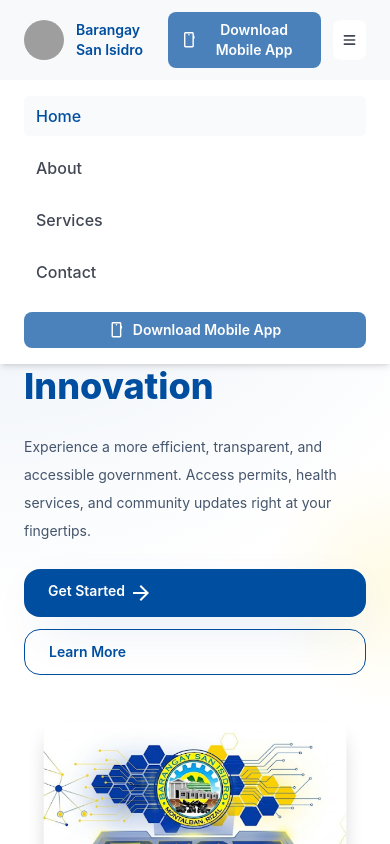
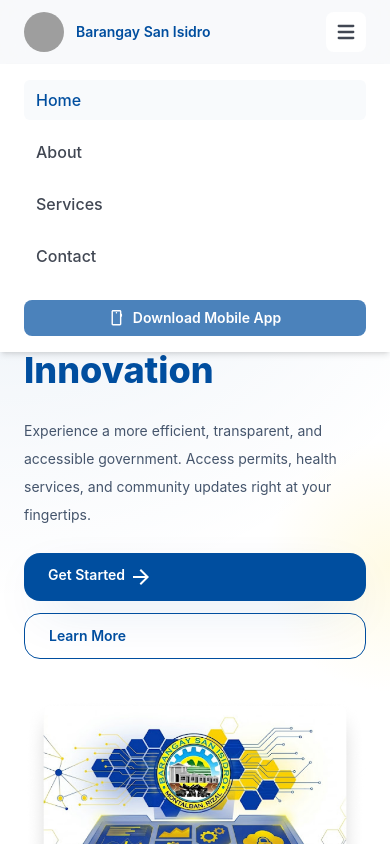
Before and after one commit to BunnyGreat/barangay-website, a React (Vite) app: page / in a window 390 px wide. Both pictures are taken after a click on the button 349 px from the left and 40 px from the top of the page. Shown: the top 844 px of the page. Built offline with nearby package versions, Linux system fonts and the light colour scheme; grey boxes are pictures that could not be loaded.

Commit message:
fix: improve mobile navbar layout and improve image place holder

```diff
--- a/src/components/Navbar/Navbar.tsx
+++ b/src/components/Navbar/Navbar.tsx
@@ -51,15 +51,14 @@ export default function Navbar() {
             <button
               type="button"
               disabled
-              className={`${buttonClassNames.navPrimary} hidden md:inline-flex`}
+              className={`hidden md:inline-flex ${buttonClassNames.navPrimary.replace("inline-flex", "")}`}
             >
               <img src={phoneIcon} alt="Phone icon" className="h-4 w-4" />
               Download Mobile App
             </button>
 
-            {/* Mobile menu button */}
             <button
-              className="md:hidden inline-flex items-center justify-center rounded-lg p-2 text-slate-700 hover:bg-slate-100 z-50 bg-white"
+              className="inline-flex md:hidden items-center justify-center rounded-lg p-2 text-slate-700 hover:bg-slate-100 z-50 bg-white"
               aria-label="Toggle menu"
               aria-expanded={open}
               onClick={() => setOpen((s) => !s)}
@@ -91,7 +90,11 @@ export default function Navbar() {
                   </NavLink>
                 ))}
 
-                <button disabled className={buttonClassNames.navPrimaryFull}>
+                <button
+                  type="button"
+                  disabled
+                  className={`${buttonClassNames.navPrimaryFull} mt-3`}
+                >
                   <img src={phoneIcon} alt="Phone" className="h-4 w-4" />
                   Download Mobile App
                 </button>
--- a/src/components/OfficialsSection/OfficialsSection.tsx
+++ b/src/components/OfficialsSection/OfficialsSection.tsx
@@ -1,5 +1,5 @@
 import { bgClassNames, textClassNames } from "../../utils/constants";
-import officialImage from "../../assets/images/officials/1.jpg";
+import officialImage from "../../assets/images/placeholder.jpg";
 import OfficialCard from "../OfficialsCard/OfficialsCard";
 
 const officials = [
```
Also changed, not shown: src/assets/images/placeholder.jpg (added).
